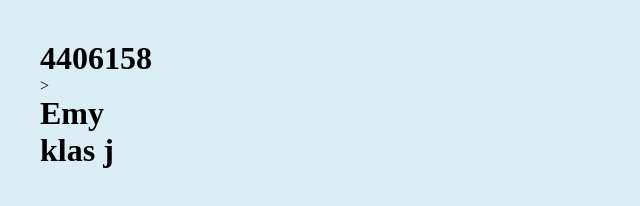
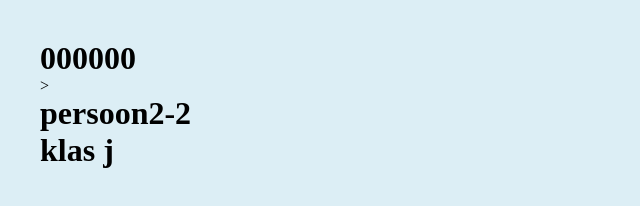
Before and after one commit to 6044158/gitles4, a plain HTML site: page index.html in a window 1280 px wide. Shown: the whole page, without its empty margins (0-640 px from the left). Drawn offline with Linux system fonts and the light colour scheme.

Commit message:
conflict

```diff
--- a/index.html
+++ b/index.html
@@ -13,12 +13,12 @@
     </head>
     <body>
        <header>
-       <h1>4406158</h1>>
+       <h1>000000</h1>>
 
 
        </header>
        <main>
-         <h1>Emy</h1>
+         <h1>persoon2-2</h1>
 
        </main>
        <footer>
```
